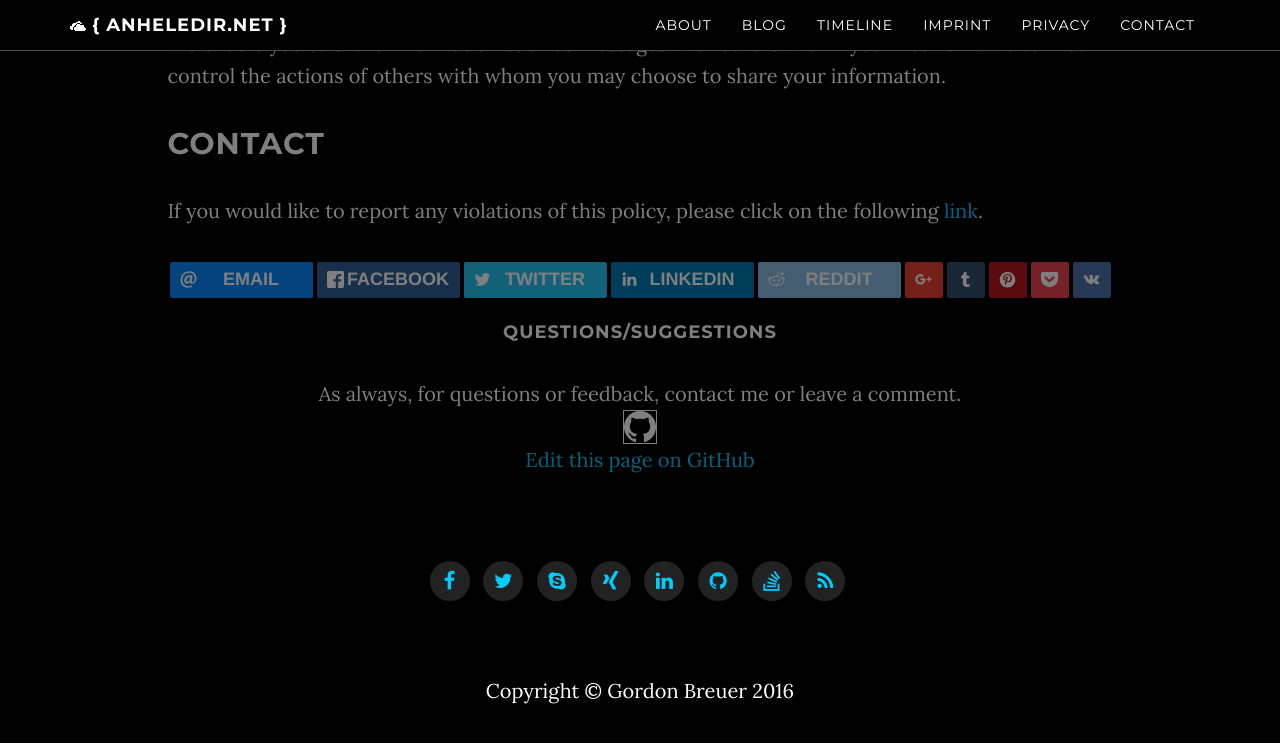
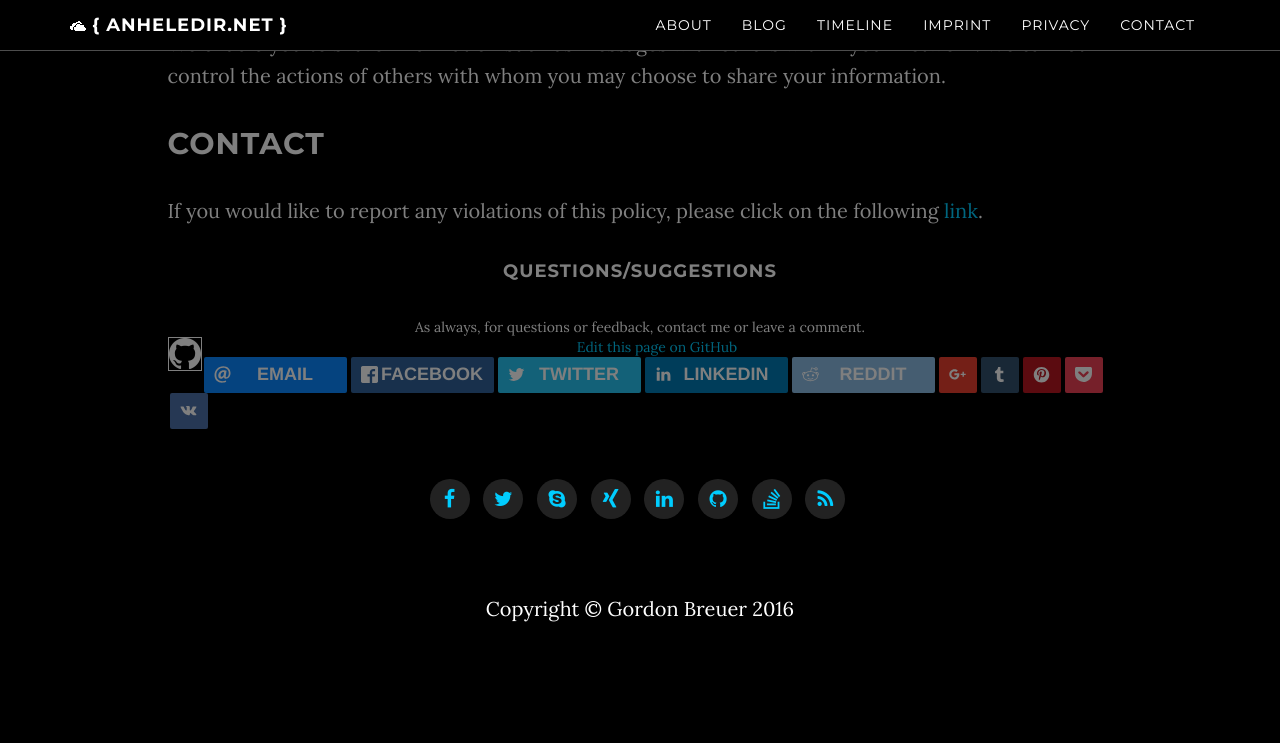
Before and after one commit to Anheledir/anheledir.NET, a Jekyll site: the page built from _posts/2013-11-29-app-privacy.md, in a window 1280 px wide and 900 px high, scrolled down 1023 px. Shown: the top 743 px of the window. Built offline with Jekyll 4.4.1, drawn with Linux system fonts in a browser that asks for light colours; nearby versions of some CDN libraries; comment, search, counter and statistics services are not loaded; a style sheet for code colours, icons or effects is not loaded.

Commit message:
optimized layout

```diff
--- a/_layouts/post.html
+++ b/_layouts/post.html
@@ -27,14 +27,16 @@
 
           {{ page.content | markdownify }}
 
+         <div class="text-center">
+            <h4>Questions/Suggestions</h4>
+              <div>As always, for questions or feedback, contact me or leave a comment.<br />
+                <a href="https://github.com/Anheledir/anheledir.NET/tree/master/{{page.path}}">
+                  <img class="pull-left" alt="Octocat by GitHub" src="/img/GitHub-Mark-Light-32px.png" />Edit this page on GitHub</a>
+              </div>
+          </div>
+          <div class="clearfix" />
+
           {% include share.html %}
-
-          <div class="text-center">
-            <h4>Questions/Suggestions</h4>
-              <p>As always, for questions or feedback, contact me or leave a comment.<br />
-                <a href="https://github.com/Anheledir/anheledir.NET/tree/master/{{page.path}}"><img alt="Octocat by GitHub" src="/img/GitHub-Mark-Light-32px.png" />Edit this page on GitHub</a>
-              </p>
-          </div>
 
           {% if jekyll.environment == "production" %}
             {% include comments.html %}
```
